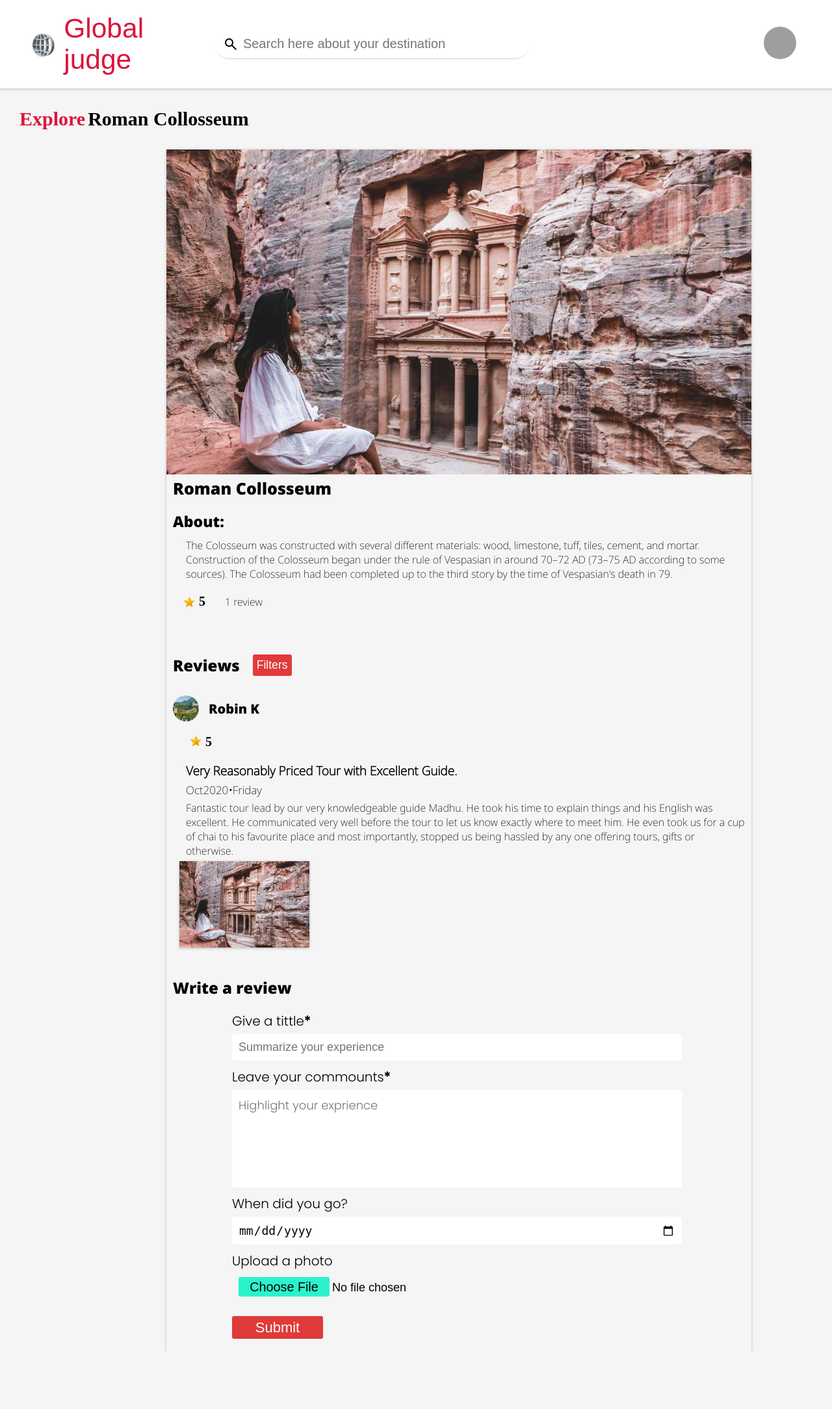
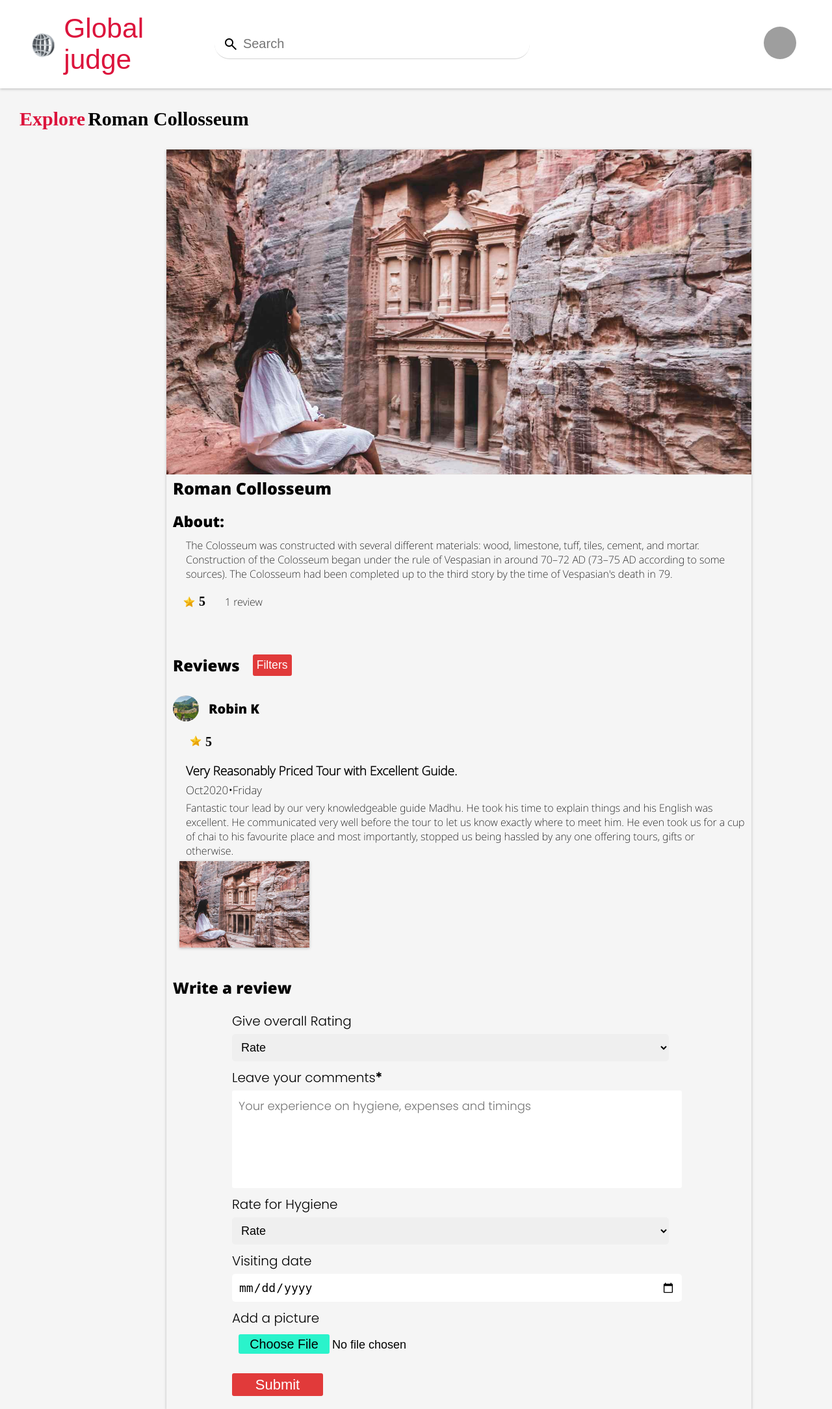
Before and after one commit to ChandanaVaidya17/hackteam5, a Django app: page /roman/ in a window 1280 px wide. Shown: the whole page at 65% size. Before the commit the page ends 2080 px from the top, so only its background shows below. Run offline with Django 4.2, Linux system fonts and the light colour scheme; grey boxes are pictures that could not be loaded.

Commit message:
Update roman.html

```diff
--- a/templates/roman.html
+++ b/templates/roman.html
@@ -31,7 +31,7 @@
             </div>
             <div class="nav-middle">
                 <span id="searchIcon" class="material-symbols-outlined">search</span>
-                <input placeholder="Search here about your destination" class="search" />
+                <input placeholder="Search" class="search" />
             </div>
             <div class="nav-left">
                 <img class="profile" src="{% static 'app/images/pic5.jpeg' %}" alt="profile" />
@@ -84,21 +84,41 @@
                                     one
                                     offering tours, gifts or
                                     otherwise.</p>
-                                <img class="uploadImage" src=".{% static 'app/images/2.jpg' %}" alt="images">
+                                <img class="uploadImage" src="{% static 'app/images/2.jpg' %}" alt="images">
                             </div>
                         </div>
                         <div class="contribute">
                             <h2 class="write">Write a review</h2>
                             <form class="myforms">
-                                <label for="tittle">Give a tittle<b>*</b></label>
-                                <input class="tittle" type="text" placeholder="Summarize your experience">
-                                <label for="comments">Leave your commounts<b>*</b></label>
+                                <label for="ratind">Give overall Rating</label>
+                                <div class="myform">
+                                    <select name="rateing" id="rateing">
+                                        <option value="- -Select 1 to 5- -">Rate</option>
+                                        <option value="1">1</option>
+                                        <option value="2">2</option>
+                                        <option value="3">3</option>
+                                        <option value="4">4</option>
+                                        <option value="5">5</option>
+                                    </select>
+                                </div>
+
+                                <label for="comments">Leave your comments<b>*</b></label>
                                 <textarea name="comment" id="comment" cols="30" rows="10"
-                                    placeholder="Highlight your exprience"></textarea>
-                                <label for="date">When did you go?</label>
+                                    placeholder="Your experience on hygiene, expenses and timings"></textarea>
+                                <label for="ratind">Rate for Hygiene</label>
+                                <div class="myform">
+                                    <select name="rateing" id="rateing">
+                                        <option value="- -Select 1 to 5- -">Rate</option>
+                                        <option value="1">1</option>
+                                        <option value="2">2</option>
+                                        <option value="4">4</option>
+                                        <option value="5">5</option>
+                                    </select>
+                                </div>
+                                    <label for="date">Visiting date</label>
                                 <input type="date">
                                 <div class="images">
-                                    <label for="images">Upload a photo</label>
+                                    <label for="images">Add a picture</label>
                                     <input class="choose" type="file" accept="image/*">
                                 </div>
                                 <button class="submit" type="submit">Submit</button>
@@ -433,7 +453,7 @@
     }
 
 
-    .myforms input {
+    .myforms input,select {
         border: none;
         border-radius: 5px;
         display: block;
```
